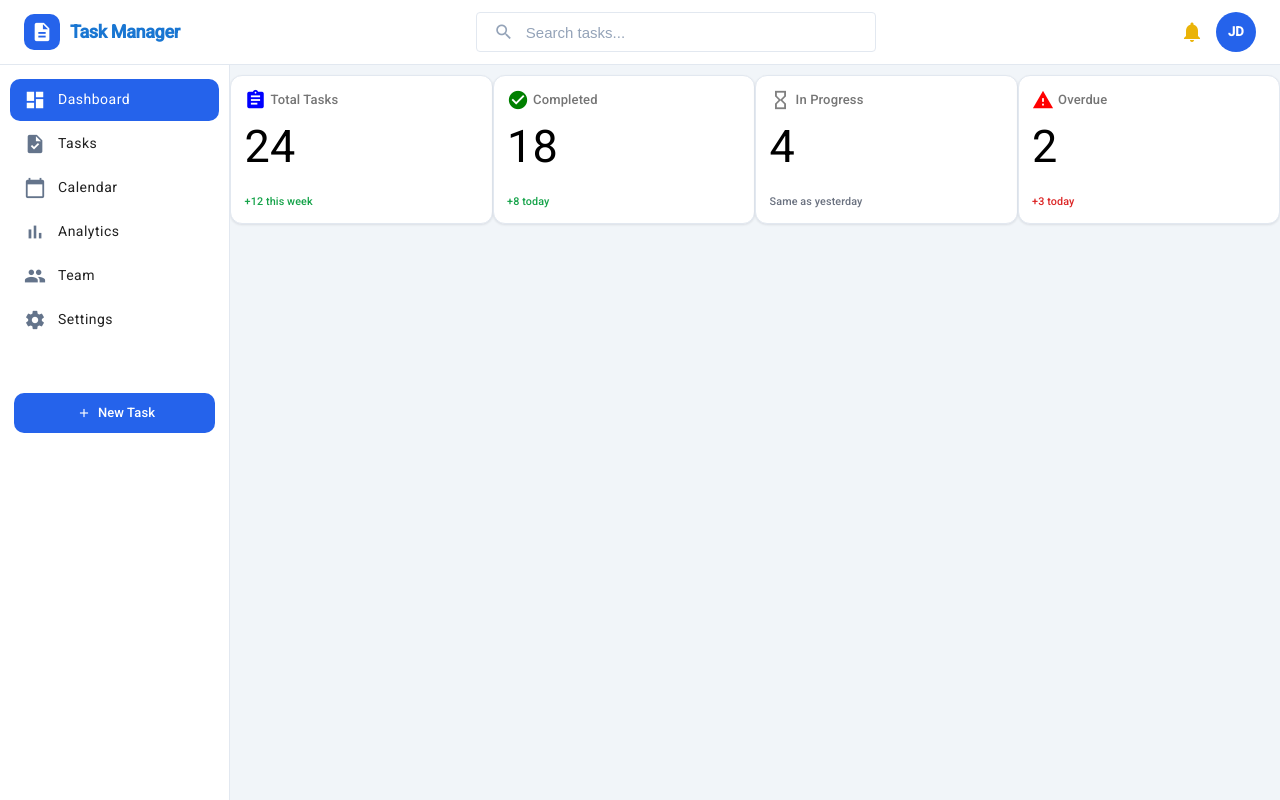
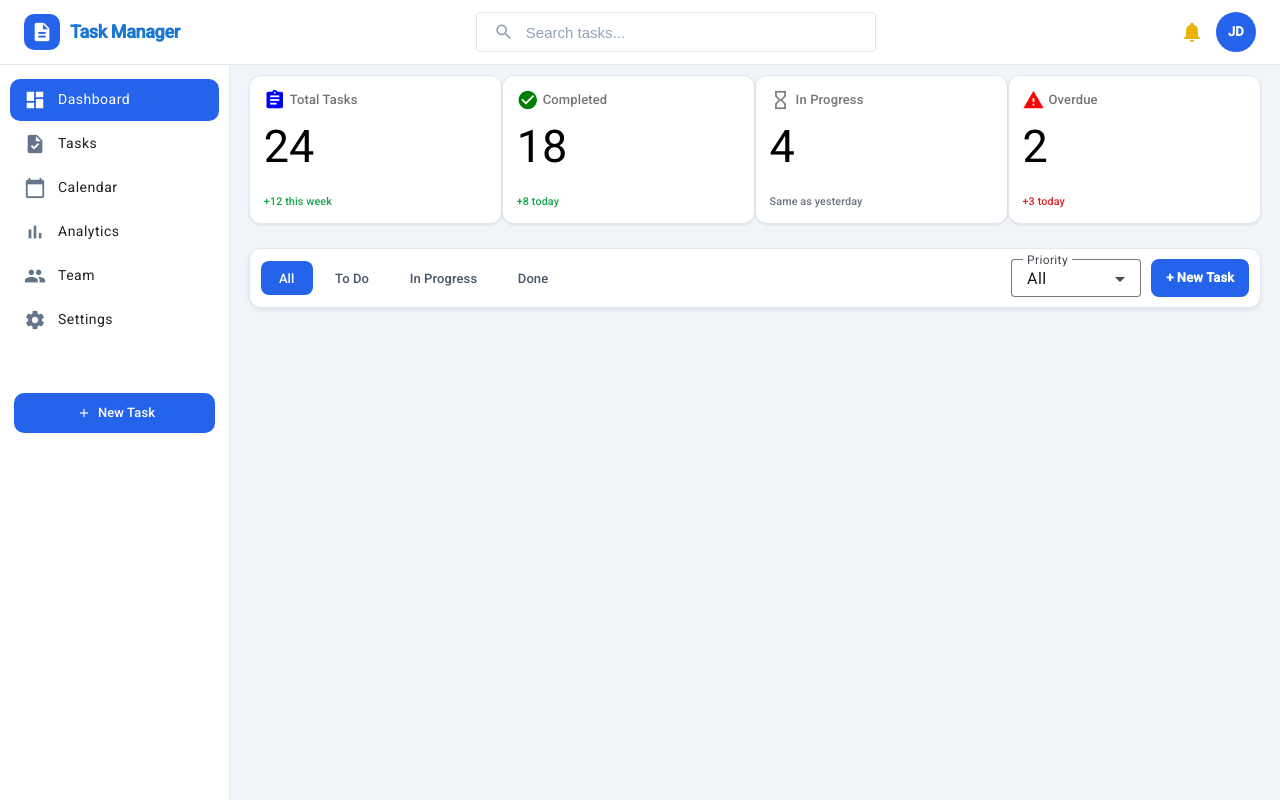
Before and after one commit to amlabdelbaki/taskManager, an Angular app: page / in a window 1280 px wide. Built offline with nearby package versions, Linux system fonts and the light colour scheme.

Commit message:
adding dashboard toolbar

```diff
--- a/src/app/features/dashboard/dashboard-page.component.html
+++ b/src/app/features/dashboard/dashboard-page.component.html
@@ -4,3 +4,9 @@
      [color]="stat.color" [changeType]="stat.changeType"/>
   }
 </section>
+
+<section class="dashboard-toolbar" aria-label="Task Filters">
+  <app-dashboard-toolbar (statusChange)="onStatusChange($event)" (priorityChange)="onPriorityChange($event)" (addTask)="onAddClick()">
+
+</app-dashboard-toolbar>
+</section>
--- a/src/app/features/dashboard/dashboard-page.component.scss
+++ b/src/app/features/dashboard/dashboard-page.component.scss
@@ -2,8 +2,17 @@
   display: block;
 }
 .dashboard-stats {
-  display: flex;
-  justify-content: space-around;
-  margin-bottom: 1.5rem;
-  margin: 0.6rem 0;
+    display: flex;
+    justify-content: space-between;
+    margin: 0.6rem 0 1.5rem;
+    padding: 0 1.2rem;
 }
+
+.dashboard-toolbar {
+    margin: 0.6rem 0 1.5rem;
+    min-height: 60px;
+    display: flex;
+    justify-content: space-between;
+    margin: 0.6rem 0 1.5rem;
+    padding: 0 1.2rem;
+}
--- a/src/app/features/dashboard/dashboard-page.component.ts
+++ b/src/app/features/dashboard/dashboard-page.component.ts
@@ -1,11 +1,12 @@
-import { Component } from '@angular/core';
+import { Component, computed, signal } from '@angular/core';
 import { TaskCounterCardComponent } from './task-counter-card/task-counter-card.component';
 import { Statistic } from './models/statistic.interface';
+import { DashboardToolbarComponent } from './dashboard-toolbar/dashboard-toolbar.component';
 
 @Component({
   selector: 'app-dashboard-page',
   standalone: true,
-  imports: [TaskCounterCardComponent],
+  imports: [TaskCounterCardComponent, DashboardToolbarComponent],
   templateUrl: './dashboard-page.component.html',
   styleUrl: './dashboard-page.component.scss',
 })
@@ -48,4 +49,21 @@ export class DashboardPageComponent {
       color: 'red',
     },
   ];
+
+filterStatus = signal('all');
+filterPriority = signal('');
+
+onStatusChange(status: string) {
+  this.filterStatus.set(status);
 }
+
+onPriorityChange(priority: string) {
+  this.filterPriority.set(priority);
+}
+
+
+
+onAddClick() {
+  console.log('Add Task Clicked');
+}
+}
--- /dev/null
+++ b/src/app/features/dashboard/dashboard-toolbar/dashboard-toolbar.component.html
@@ -0,0 +1,27 @@
+<section class="toolbar">
+  <mat-tab-group class="status-tabs" (selectedIndexChange)="onTabChange($event)">
+    <mat-tab label="All"></mat-tab>
+    <mat-tab label="To Do"></mat-tab>
+    <mat-tab label="In Progress"></mat-tab>
+    <mat-tab label="Done"></mat-tab>
+  </mat-tab-group>
+
+  <div class="actions">
+    <mat-form-field class="priority-field" appearance="outline">
+      <mat-label>Priority</mat-label>
+      <mat-select
+        [(ngModel)]="selectedPriority"
+        (selectionChange)="onPriorityChange($event.value)"
+      >
+        <mat-option value="">All</mat-option>
+        <mat-option value="high">High</mat-option>
+        <mat-option value="medium">Medium</mat-option>
+        <mat-option value="low">Low</mat-option>
+      </mat-select>
+    </mat-form-field>
+
+    <button mat-flat-button class="add-btn" type="button" (click)="onAddClick()">
+      + New Task
+    </button>
+  </div>
+</section>
--- /dev/null
+++ b/src/app/features/dashboard/dashboard-toolbar/dashboard-toolbar.component.scss
@@ -0,0 +1,129 @@
+:host {
+  display: flex;
+  width: 100%;
+}
+
+.toolbar {
+  display: flex;
+  align-items: center;
+  justify-content: space-between;
+  gap: 0.875rem;
+  width: 100%;
+  padding: 0.55rem 0.65rem;
+  background: #ffffff;
+  border: 1px solid #e2e8f0;
+  border-radius: 12px;
+  box-shadow: 0px 2px 4px 0px rgba(0, 0, 0, 0.08);
+
+}
+
+.status-tabs {
+  flex: 1;
+  min-width: 0;
+  max-width: 310px;
+}
+
+
+.actions {
+  display: flex;
+  align-items: center;
+  gap: 0.625rem;
+}
+
+.priority-field {
+  width: 130px;
+}
+
+.add-btn.mat-mdc-unelevated-button {
+  height: 38px;
+  border-radius: 8px;
+  padding: 0 0.95rem;
+  font-size: 0.8125rem;
+  font-weight: 600;
+  letter-spacing: 0.01em;
+  --mdc-filled-button-container-color: #2563eb;
+  --mdc-filled-button-label-text-color: #ffffff;
+}
+
+.add-btn.mat-mdc-unelevated-button:hover {
+  --mdc-filled-button-container-color: #1d4ed8;
+}
+
+/* Toolbar tab  */
+:host ::ng-deep  .mat-mdc-tab-label-container {
+  border: 0px;
+}
+:host ::ng-deep .status-tabs .mat-mdc-tab-header {
+  border-bottom: 0;
+}
+
+:host ::ng-deep .status-tabs .mdc-tab-indicator {
+  display: none;
+}
+
+:host ::ng-deep .status-tabs .mat-mdc-tab {
+  min-width: auto;
+  height: 34px;
+  padding: 0 10px;
+  margin-right: 4px;
+  border-radius: 8px;
+}
+
+:host ::ng-deep .status-tabs .mdc-tab__text-label {
+  font-size: 0.8125rem;
+  font-weight: 500;
+  color: #475569;
+}
+
+:host ::ng-deep .status-tabs .mdc-tab--active {
+  background: #2563eb;
+  color: #ffffff;
+}
+:host ::ng-deep .status-tabs .mdc-tab--active:hover .mdc-tab__text-label  {
+ color: #ffffff;
+}
+:host ::ng-deep .status-tabs .mdc-tab--active .mdc-tab__text-label {
+  color: #ffffff;
+}
+
+:host ::ng-deep .priority-field .mat-mdc-form-field-subscript-wrapper {
+  display: none;
+}
+
+:host ::ng-deep .priority-field .mat-mdc-text-field-wrapper {
+  height: 38px;
+  border-radius: 8px;
+}
+
+:host ::ng-deep .priority-field .mat-mdc-form-field-infix {
+  min-height: 38px;
+  padding-top: 8px;
+  padding-bottom: 8px;
+}
+
+@media (max-width: 920px) {
+  .toolbar {
+    flex-direction: column;
+    align-items: stretch;
+  }
+
+  .actions {
+    justify-content: space-between;
+  }
+}
+
+@media (max-width: 560px) {
+  .actions {
+    // display: grid;
+    // grid-template-columns: 1fr 1fr;
+    // gap: 0.5rem;
+  }
+
+  .priority-field {
+    width: 100%;
+  }
+
+  .add-btn {
+    width: 100%;
+  }
+}
--- /dev/null
+++ b/src/app/features/dashboard/dashboard-toolbar/dashboard-toolbar.component.ts
@@ -0,0 +1,40 @@
+import { Component, EventEmitter, Output } from '@angular/core';
+import { FormsModule } from '@angular/forms';
+import { MatButtonModule } from '@angular/material/button';
+import { MatFormFieldModule } from '@angular/material/form-field';
+import { MatSelectModule } from '@angular/material/select';
+import { MatTabsModule } from '@angular/material/tabs';
+
+@Component({
+  selector: 'app-dashboard-toolbar',
+  standalone: true,
+  imports: [
+    FormsModule,
+    MatTabsModule,
+    MatFormFieldModule,
+    MatSelectModule,
+    MatButtonModule,
+  ],
+  templateUrl: './dashboard-toolbar.component.html',
+  styleUrl: './dashboard-toolbar.component.scss',
+})
+export class DashboardToolbarComponent {
+  @Output() statusChange = new EventEmitter<string>();
+  @Output() priorityChange = new EventEmitter<string>();
+  @Output() addTask = new EventEmitter<void>();
+
+  selectedPriority = '';
+
+  onTabChange(index: number): void {
+    const map = ['all', 'todo', 'in-progress', 'done'];
+    this.statusChange.emit(map[index] ?? 'all');
+  }
+
+  onPriorityChange(priority: string): void {
+    this.priorityChange.emit(priority);
+  }
+
+  onAddClick(): void {
+    this.addTask.emit();
+  }
+}
```
Also changed, not shown: 1 other file (tests, documents, lock files or other folders).
